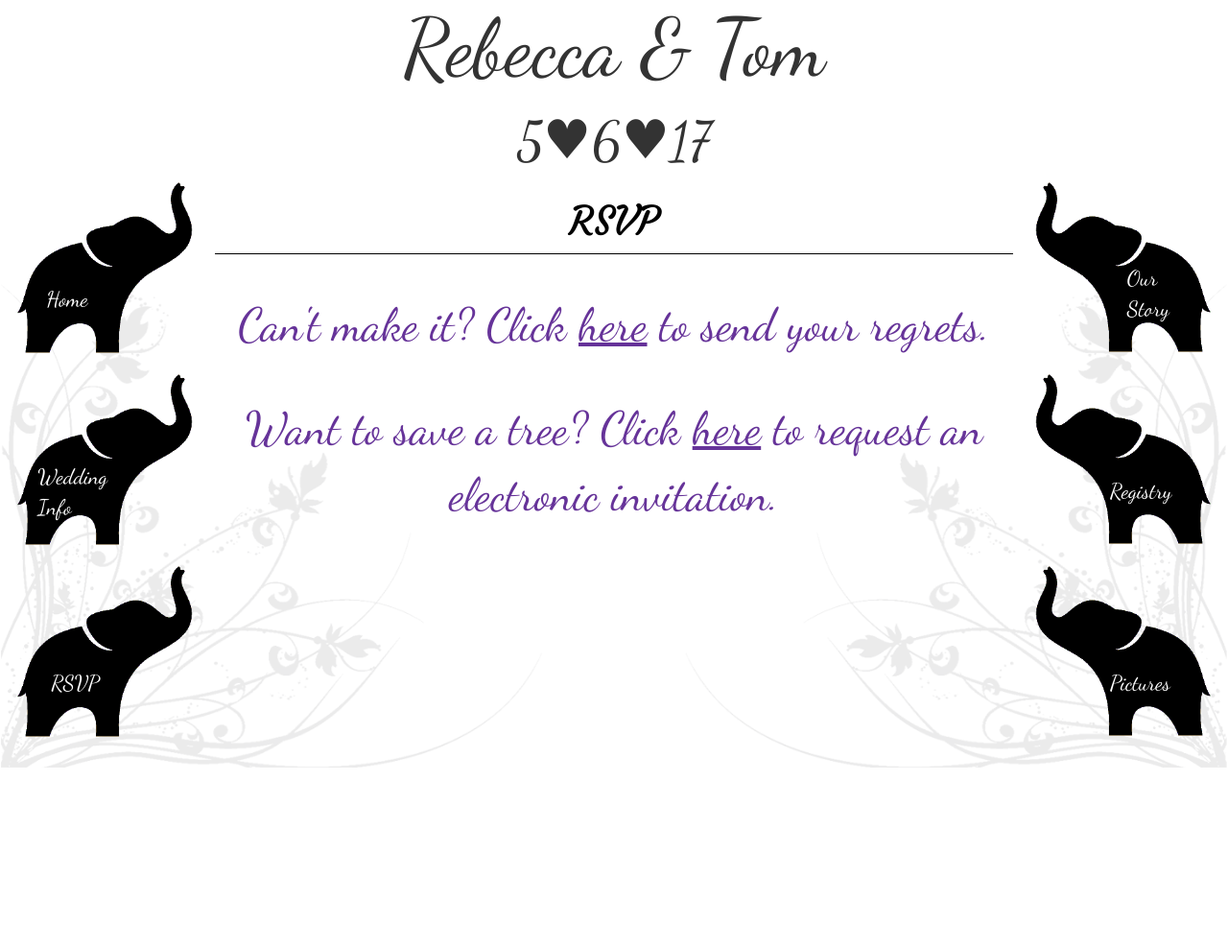
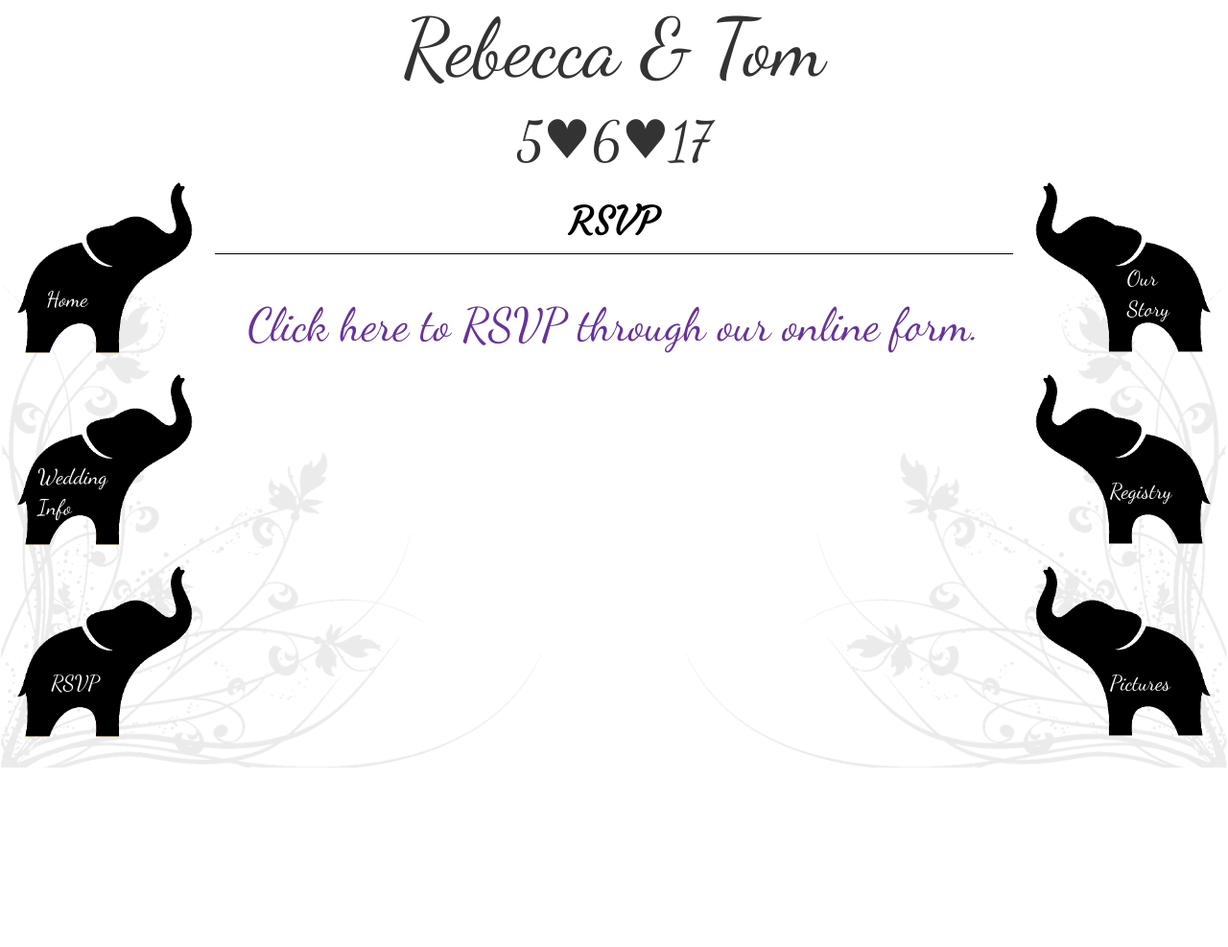
Before and after one commit to tgarv/garverman, a Flask app: page /rsvp in a window 1280 px wide. Shown: the whole page at 96% size. Run offline with Flask 2, Linux system fonts and the light colour scheme; some libraries are stand-ins or nearby versions.

Commit message:
Update RSVP link

```diff
--- a/templates/rsvp.html
+++ b/templates/rsvp.html
@@ -6,19 +6,8 @@
         <br>
         <div class="row rsvp_row">
             <div class="col-med-2"></div>
-            <div class="col-med-8 center_text rebecca_purple"><a class="rsvp_link no_link" href="/regrets">Can't make it? Click <span class="underline">here</span> to send your regrets.</a></div>
+            <div class="col-med-8 center_text rebecca_purple"><a class="rsvp_link no_link" target="_blank" href="http://bc9783e6-0dbc.minted.us/rsvp">Click here to RSVP through our online form.</a></div>
             <div class="col-med-2"></div>
         </div>
-        <br><br>
-        <div class="row rsvp_row">
-            <div class="col-med-2"></div>
-            <div class="col-med-8 center_text rebecca_purple"><a class="rsvp_link no_link" href="/request_electronic_invitation">Want to save a tree? Click <span class="underline">here</span> to request an electronic invitation.</a></div>
-            <div class="col-med-2"></div>
-        </div>
-        <!--<div class="row rsvp_row">-->
-        <!--    <div class="col-med-2"></div>-->
-        <!--    <div class="col-med-8 center_text rebecca_purple"><a class="rsvp_link no_link" href="http://bc9783e6-0dbc.minted.us/rsvp">RSVP Online</a></div>-->
-        <!--    <div class="col-med-2"></div>-->
-        <!--</div>-->
     </div>
 {% endblock %}
```
